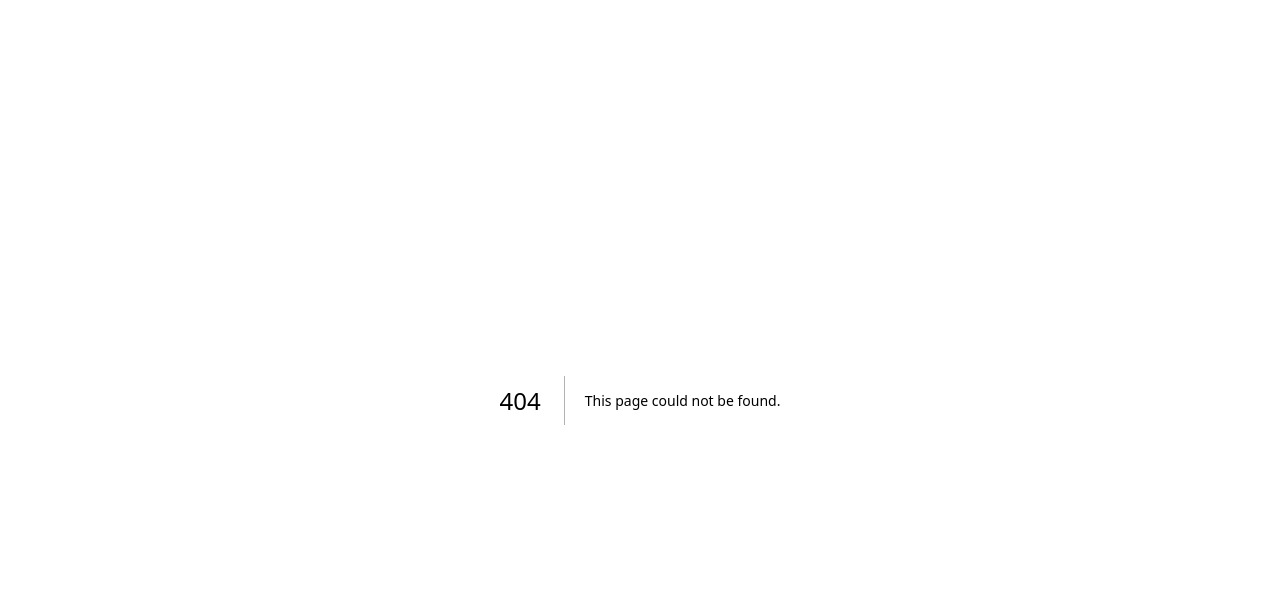
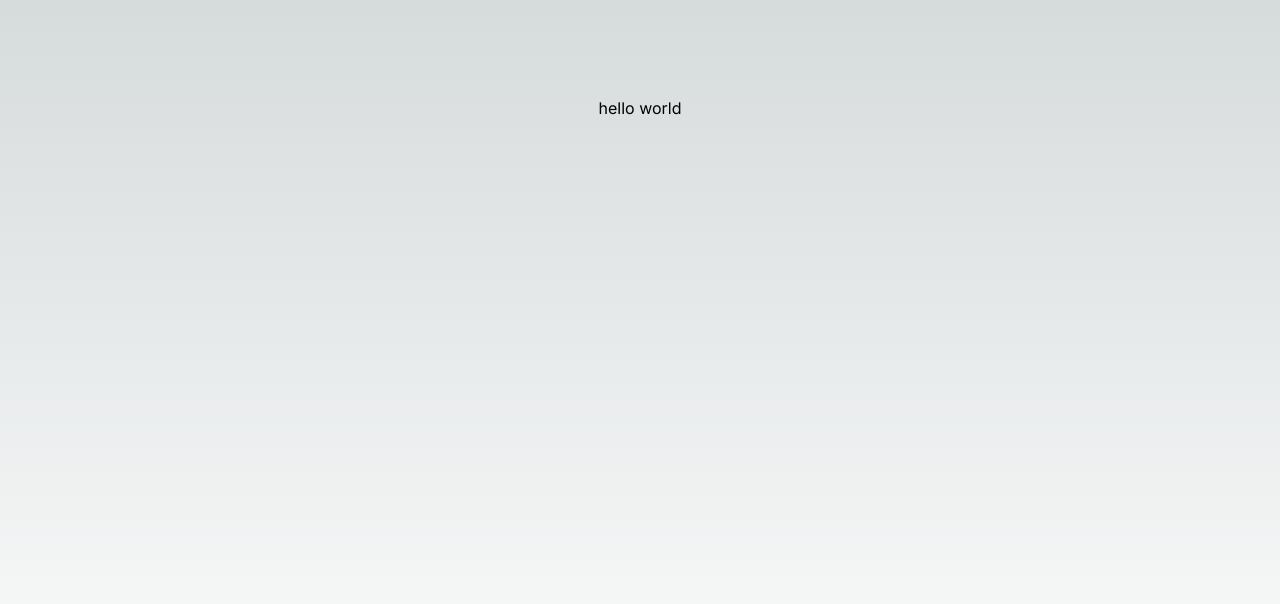
Before and after one commit to joshhills/lutalike, a Next.js app: page /lutalike/page1 in a window 1280 px wide. Before the commit this address had no page. Shown: the top 604 px of the page. Built offline with nearby package versions, Linux system fonts and the light colour scheme.

Commit message:
feat: test

```diff
--- /dev/null
+++ b/app/page1/page.tsx
@@ -0,0 +1,9 @@
+import Image from "next/image";
+
+export default function Home() {
+  return (
+    <main className="flex min-h-screen flex-col items-center justify-between p-24">
+      hello world
+    </main>
+  );
+}
```
